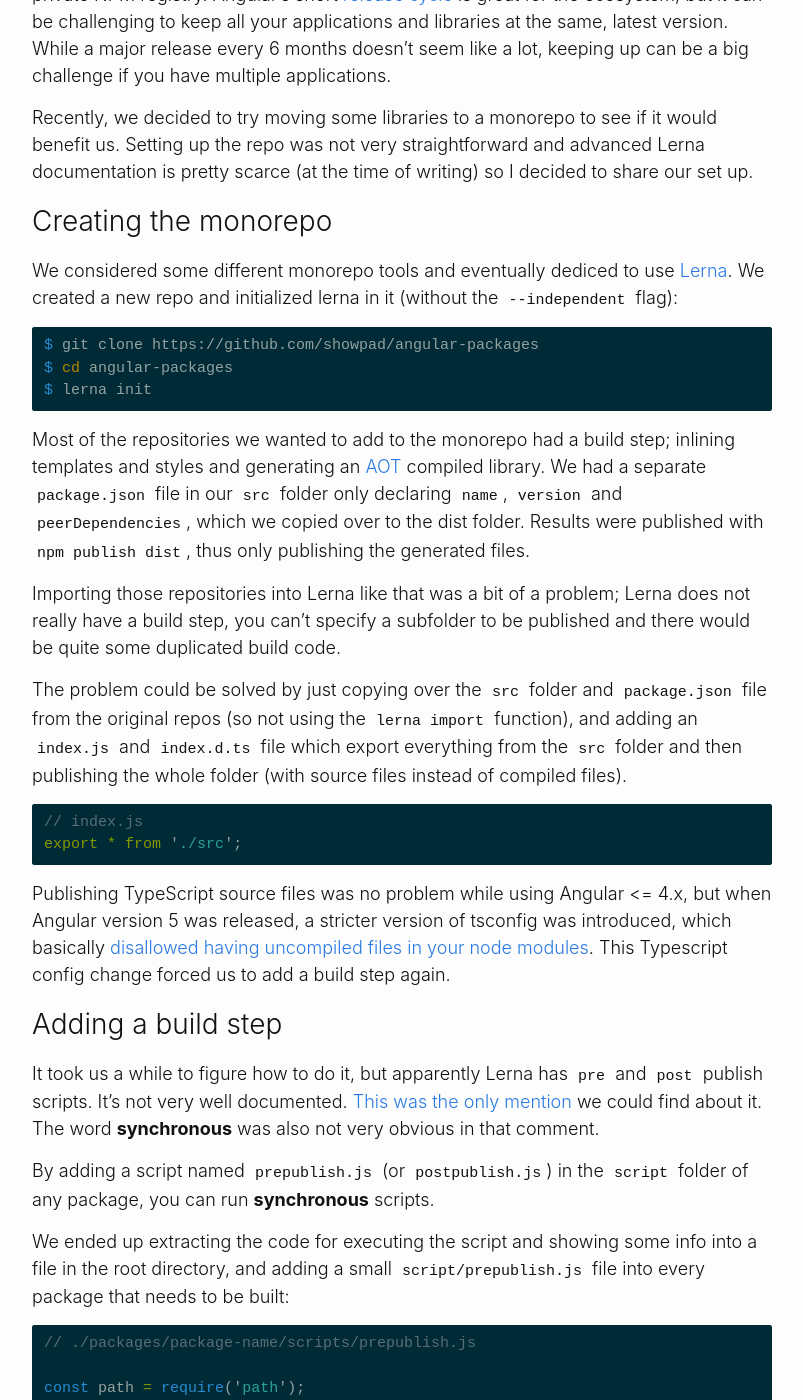
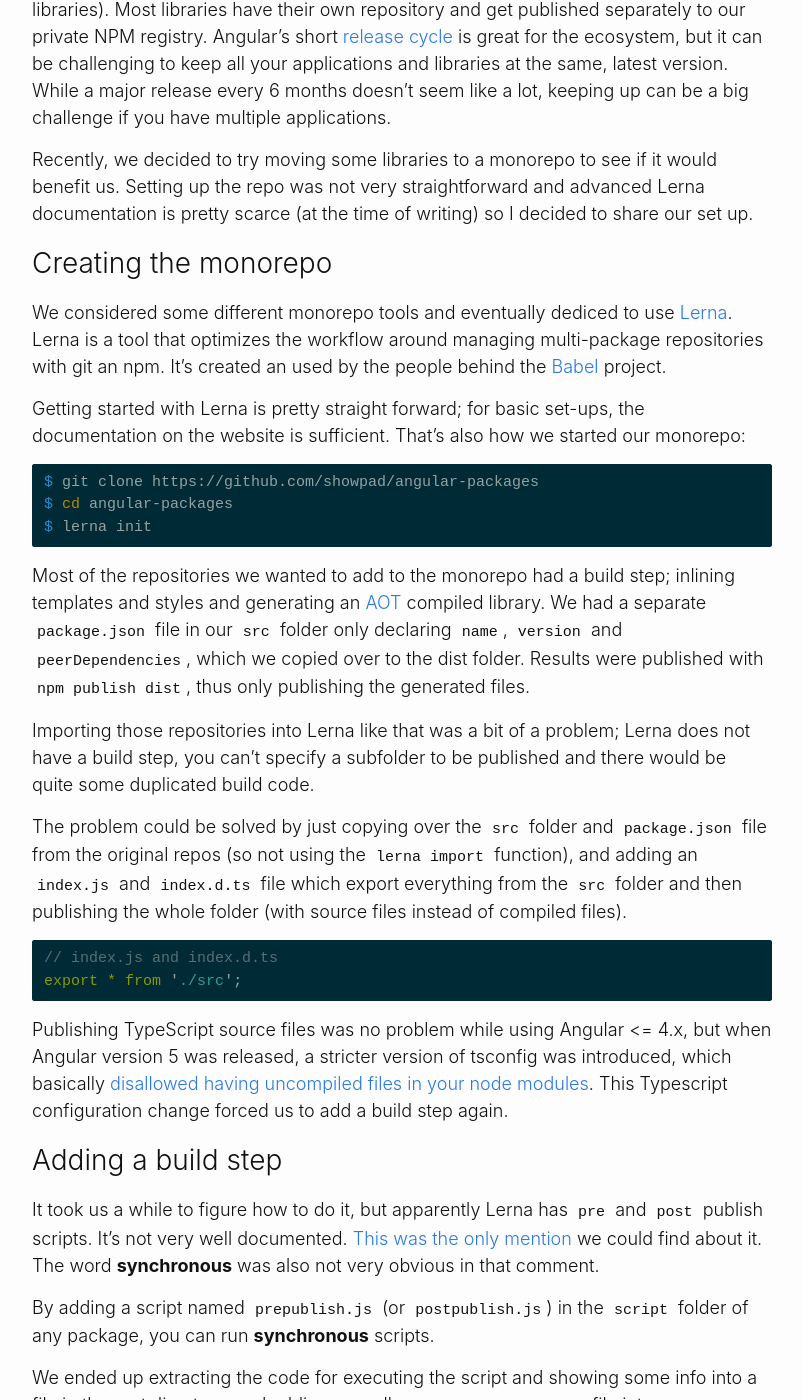
Before and after one commit to klaascuvelier/klaascuvelier.github.io, a Jekyll site: the page built from _posts/2018-03-14-lerna-with-build-step.md, in a window 1280 px wide and 1400 px high, scrolled down 408 px. Shown: the whole window, without its empty margins (238-1041 px from the left). Built offline with Jekyll 4.4.1, drawn with Linux system fonts in a browser that asks for light colours; some of the changed text lies outside the part shown.

Commit message:
Small fixes + thanking reviewers

````diff
--- a/_posts/2018-03-14-lerna-with-build-step.md
+++ b/_posts/2018-03-14-lerna-with-build-step.md
@@ -25,8 +25,12 @@
 
 ## Creating the monorepo
 
-We considered some different monorepo tools and eventually dediced to use [Lerna](https://github.com/lerna/lerna). We created a new repo
-and initialized lerna in it (without the `--independent` flag):
+We considered some different monorepo tools and eventually dediced to use [Lerna](https://github.com/lerna/lerna).
+Lerna is a tool that optimizes the workflow around managing multi-package repositories with git an npm. It's created an used by the people
+behind the [Babel](https://github.com/babel/babel) project.
+
+Getting started with Lerna is pretty straight forward; for basic set-ups, the documentation on the website is sufficient. That's also how
+we started our monorepo:
 
 ```bash
 $ git clone https://github.com/showpad/angular-packages
@@ -40,7 +44,7 @@
 thus only publishing the
 generated files.
 
-Importing those repositories into Lerna like that was a bit of a problem; Lerna does not really have a build step, you can't specify
+Importing those repositories into Lerna like that was a bit of a problem; Lerna does not have a build step, you can't specify
 a subfolder to be published and there would be quite some duplicated build code.
 
 The problem could be solved by just copying over the `src` folder and `package.json` file from the original repos
@@ -48,14 +52,14 @@
 and then publishing the whole folder (with source files instead of compiled files).
 
 ```js
-// index.js
+// index.js and index.d.ts
 export * from './src';
 ```
 
 Publishing TypeScript source files was no problem while using Angular <= 4.x, but when Angular version 5 was released, a stricter
 version of tsconfig was introduced, which basically
 [disallowed having uncompiled files in your node modules](https://github.com/angular/angular-cli/issues/8284#issuecomment-341417325).
-This Typescript config change forced us to add a build step again.
+This Typescript configuration change forced us to add a build step again.
 
 ## Adding a build step
 
@@ -155,7 +159,7 @@
 Of course we also had to update the `index.js` file to point to the `dist` folder.
 
 ```js
-// index.js
+// index.js and index.d.ts
 export * from './dist';
 ```
 
@@ -164,3 +168,10 @@
 out with some digging in the code and quite some trial and error.
 
 Hopefully it might help you out as well and feel free to point out any improvements to our set up.
+
+
+## Special thanks
+
+A special thanks to the people reviewing this post:
+- Brecht Billiet [@brechtbilliet](https://twitter.com/brechtbilliet)
+- Thibaut Nguyen [@teebot](https://twitter.com/teebot)
````
Also changed, not shown: other parts of _posts/2018-03-14-lerna-with-build-step.md (+1 -1 lines).
